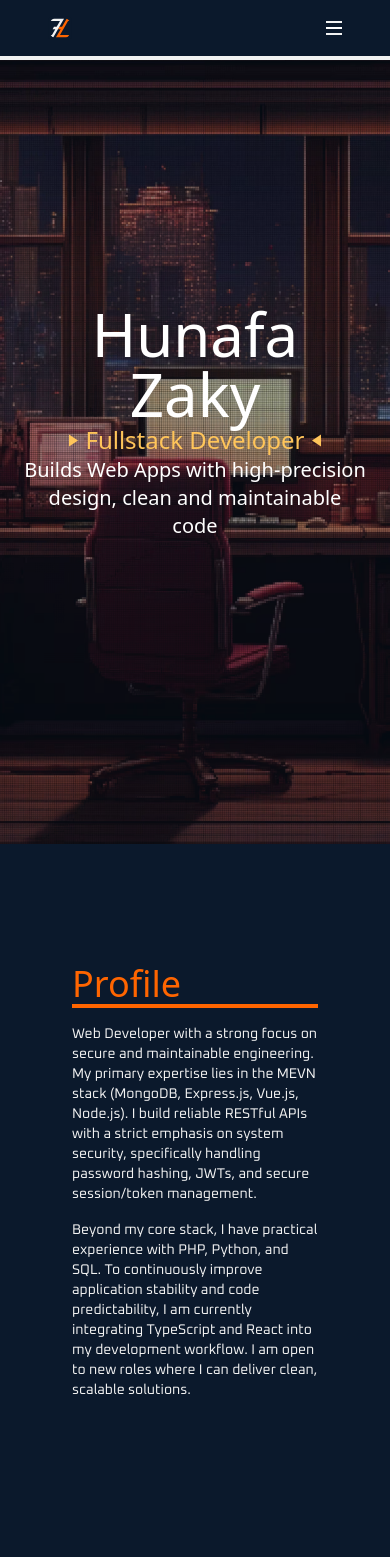
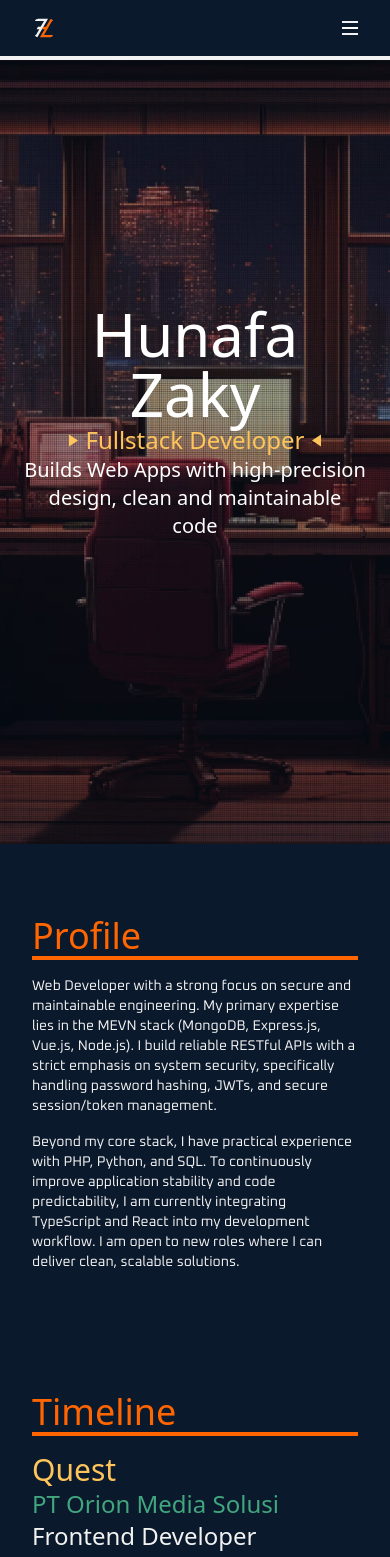
Before and after one commit to hunafazaky/hunafazaky.github.io, a React (Vite) app: page / in a window 390 px wide. Shown: the top 1557 px of the page. Built offline with nearby package versions, Linux system fonts and the light colour scheme; a web font is replaced by a local one.

Commit message:
update mobile

```diff
--- a/src/components/content/Achievements.tsx
+++ b/src/components/content/Achievements.tsx
@@ -22,7 +22,7 @@ const questLog = [
 
 export default function Achievements() {
   return (
-    <ScrollReveal title="Achievements" className="m-12">
+    <ScrollReveal title="Achievements" className="sm:m-12">
       <Gallery items={questLog} />
     </ScrollReveal>
   );
--- a/src/components/content/Footer.tsx
+++ b/src/components/content/Footer.tsx
@@ -3,12 +3,6 @@ import HyperLink from "../element/HyperLink";
 function Footer() {
   const currentYear = new Date().getFullYear();
   return (
-    // <footer id="footer">
-    //   <span>Save File Created: © 2026 Zaky</span>
-    //   <span>Forged with React & Tailwind</span>
-    //   <span>Multiplayer / Guild Contacts</span>
-
-    // </footer>
     <footer className="bg-brand-dark h-dvh flex justify-end items-end">
       <div className="w-full mx-auto flex flex-col items-center justify-between gap-4 border-t-4 border-brand-light text-gray-400 p-4">
         <div className="flex flex-col items-center md:items-start gap-2">
@@ -65,14 +59,13 @@ function Footer() {
           </HyperLink>
         </div>
 
-        {/* Bagian Kanan: Fast Travel (Back to Top) */}
-        <button
+        {/* <button
           // Fungsi untuk scroll mulus ke paling atas
           onClick={() => window.scrollTo({ top: 0, behavior: "smooth" })}
           className="font-pixel text-xs p-1 w-full bg-brand-dark hover:bg-brand-light text-brand-light hover:text-brand-dark border-2 border-brand-light transition-all cursor-pointer"
         >
           Back to The Title
-        </button>
+        </button> */}
       </div>
     </footer>
   );
--- a/src/components/content/Gallery.tsx
+++ b/src/components/content/Gallery.tsx
@@ -3,7 +3,7 @@ import Text from "../element/Text";
 
 function Gallery({ items }: Record<string, any>) {
   return (
-    <div className="grid grid-cols-4 gap-4">
+    <div className="grid grid-cols-1 gap-4">
       {items.map((item: Record<string, any>, index: number) => (
         <article
           key={index}
--- a/src/components/content/Navbar.tsx
+++ b/src/components/content/Navbar.tsx
@@ -6,7 +6,7 @@ export default function Navbar({ menus }: Record<string, any>) {
   const [isOpen, setIsOpen] = useState(false);
 
   return (
-    <nav className="font-pixel flex justify-between items-center fixed top-0 w-full z-40 bg-brand-dark px-12 md:px-12 py-4 border-b-4 border-brand-light">
+    <nav className="font-pixel flex justify-between items-center fixed top-0 w-full z-40 bg-brand-dark px-8 py-4 border-b-4 border-brand-light">
       <a href="#" className="z-50 cursor-pointer">
         <img
           src="/favicon.svg"
@@ -14,7 +14,7 @@ export default function Navbar({ menus }: Record<string, any>) {
           className="w-6 cursor-pointer"
         />
       </a>
-      <div className="flex md:hidden">
+      <div className="flex sm:hidden">
         <Button
           onClick={() => setIsOpen(!isOpen)}
           className="z-50 cursor-pointer"
@@ -66,7 +66,7 @@ export default function Navbar({ menus }: Record<string, any>) {
           ))}
         </div>
       </div>
-      <div className="md:flex hidden gap-4">
+      <div className="sm:flex hidden gap-4">
         {menus.map((menu: string, index: number) => (
           <HyperLink
             key={index}
--- a/src/components/content/Profile.tsx
+++ b/src/components/content/Profile.tsx
@@ -3,7 +3,7 @@ import Text from "../element/Text";
 
 export default function Profile() {
   return (
-    <ScrollReveal title="Profile" className="sm:w-2/3 md:w-1/2 m-12">
+    <ScrollReveal title="Profile" className="sm:w-2/3 m-auto">
       <Text>
         Web Developer with a strong focus on secure and maintainable
         engineering. My primary expertise lies in the MEVN stack (MongoDB,
--- a/src/components/content/ScrollReveal.tsx
+++ b/src/components/content/ScrollReveal.tsx
@@ -17,7 +17,7 @@ export default function ScrollReveal({
     <div className="bg-brand-dark text-brand-light flex flex-col">
       <section
         id={title.toLowerCase().replace(/\s+/g, "-")}
-        className={clsx("px-6 py-8 min-h-dvh", className)}
+        className={clsx("p-8 min-h-1/2", className)}
       >
         <motion.div
           id={title}
--- a/src/components/content/Skills.tsx
+++ b/src/components/content/Skills.tsx
@@ -3,7 +3,7 @@ import ContentList from "../content/ContentList";
 
 export default function Skills() {
   return (
-    <ScrollReveal title="Skills" className="sm:w-2/3 md:w-1/2 m-12">
+    <ScrollReveal title="Skills" className="sm:w-2/3 sm:pl-24">
       <ContentList
         list={[
           { Langages: "JavaScript (ES6+), Python, PHP, SQL, HTML5, CSS3" },
--- a/src/components/content/Timeline.tsx
+++ b/src/components/content/Timeline.tsx
@@ -21,7 +21,7 @@ const internListPoint = [
 
 export default function Timeline() {
   return (
-    <ScrollReveal title="Timeline" className="sm:w-2/3 md:w-1/2 m-12 self-end">
+    <ScrollReveal title="Timeline" className="sm:w-2/3 sm:pr-24 sm:self-end">
       <section className="mb-4">
         <H4>Quest</H4>
         <Content
```
